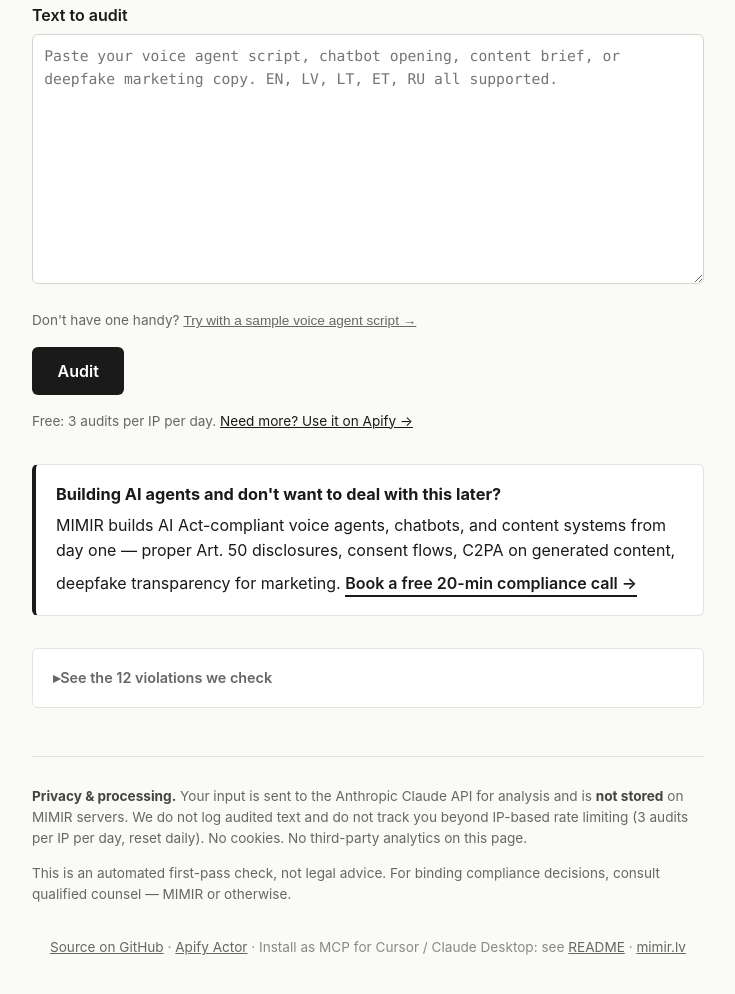
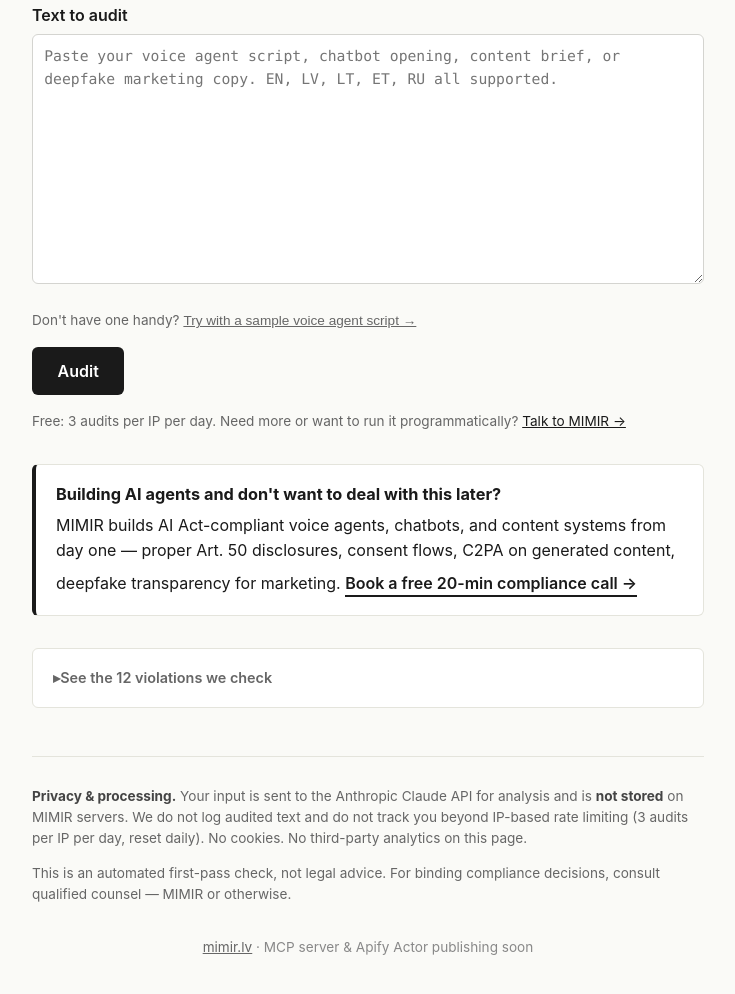
Before and after one commit to RealMillShop/mimir-ai-act-mcp, a plain HTML site: page www/index.html in a window 1280 px wide. Shown: the part 426-1420 px from the top of the page, without its empty margins (272-1007 px from the left). Drawn offline with Linux system fonts and the light colour scheme.

Commit message:
fix(www): remove dead github.com/mimir-lv and apify.com links
The footer linked to github.com/mimir-lv/mimir-ai-act-mcp and an Apify
Actor URL that don't exist yet — neither has been published. Replaced
the form-hint Apify upsell with a 'Talk to MIMIR' lead link (better
than a 404 anyway) and reduced the footer to mimir.lv with a 'publishing
soon' note. Links will come back when the repo + Actor are live.

```diff
--- a/www/index.html
+++ b/www/index.html
@@ -284,7 +284,7 @@
       </p>
 
       <p style="margin-top:1rem"><button type="submit" id="submit">Audit</button></p>
-      <p class="hint">Free: 3 audits per IP per day. <a href="https://apify.com/eu-ai-act-compliance-checker">Need more? Use it on Apify →</a></p>
+      <p class="hint">Free: 3 audits per IP per day. Need more or want to run it programmatically? <a href="https://mimir.lv/contact?source=ai-act-checker-quota">Talk to MIMIR →</a></p>
     </form>
 
     <section class="persistent-cta">
@@ -342,10 +342,7 @@
 
     <footer>
       <p>
-        <a href="https://github.com/mimir-lv/mimir-ai-act-mcp">Source on GitHub</a> ·
-        <a href="https://apify.com/eu-ai-act-compliance-checker">Apify Actor</a> ·
-        Install as MCP for Cursor / Claude Desktop: see <a href="https://github.com/mimir-lv/mimir-ai-act-mcp#quickstart-claude-desktop">README</a> ·
-        <a href="/">mimir.lv</a>
+        <a href="/">mimir.lv</a> · MCP server &amp; Apify Actor publishing soon
       </p>
     </footer>
   </main>
```
